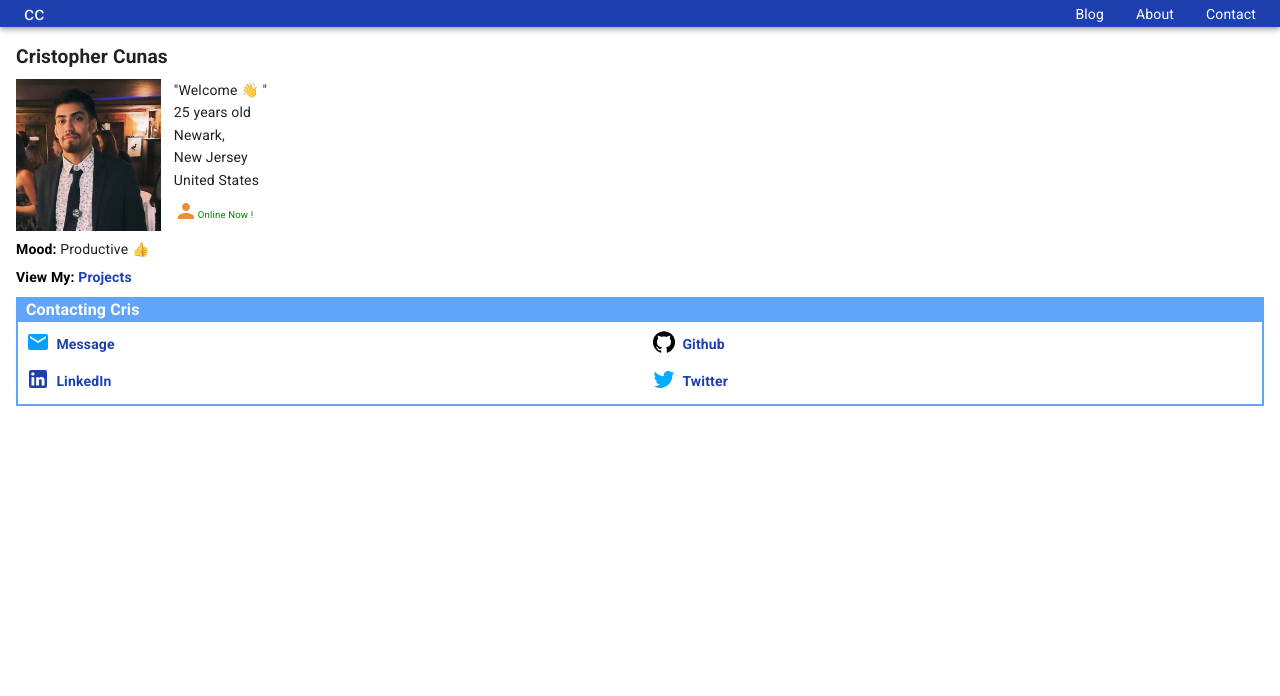
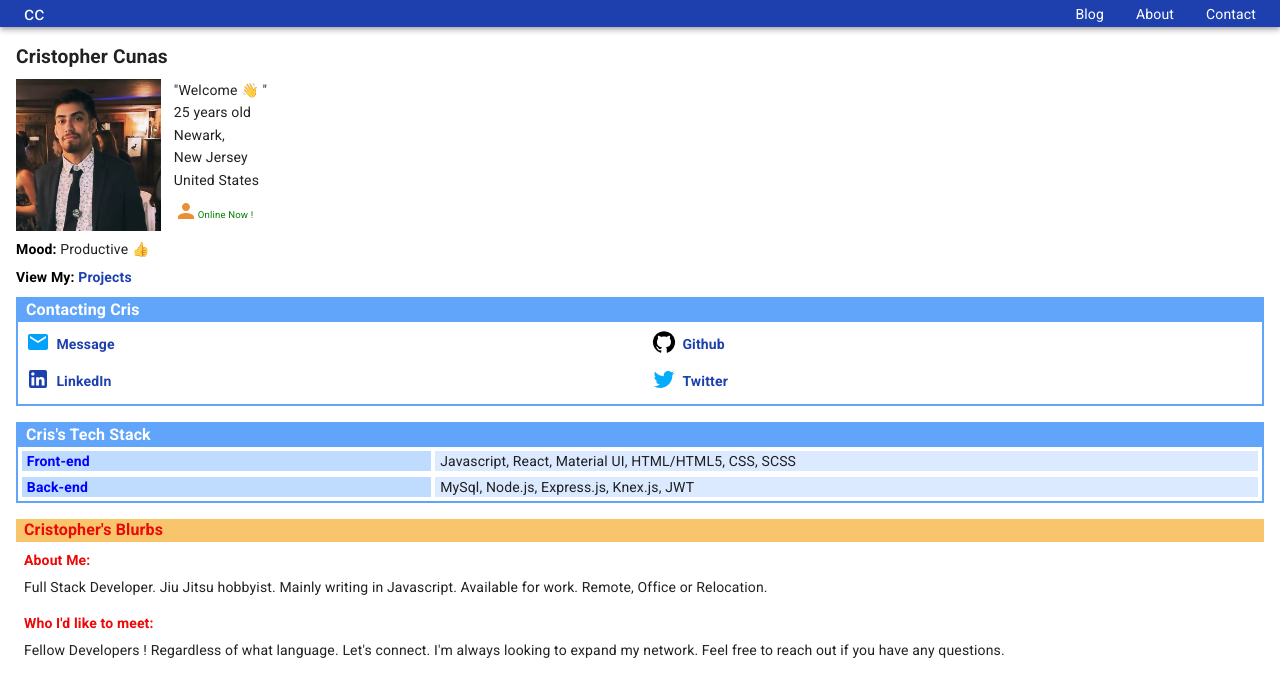
Before and after one commit to criscunas/Portfolio-Site, a Next.js app: page / in a window 1280 px wide. Shown: the top 696 px of the page. Built offline with nearby package versions, Linux system fonts and the light colour scheme.

Commit message:
added AboutInterests component

```diff
--- a/pages/_app.js
+++ b/pages/_app.js
@@ -6,6 +6,7 @@ import CssBaseline from "@material-ui/core/CssBaseline";
 import theme from "./theme";
 import Header from "../components/Header/Header";
 import ProfileCard from "../components/ProfileCard/ProfileCard";
+import AboutInterests from "../components/AboutInterests/AboutInterests";
 import "../styles/globals.css"
 
 export default function MyApp(props) {
@@ -31,7 +32,9 @@ export default function MyApp(props) {
       <ThemeProvider theme={theme}>
         <Header />
         <ProfileCard />
+        <AboutInterests/>
         <CssBaseline />
+
         <Component {...pageProps} />
       </ThemeProvider>
     </React.Fragment>
```
